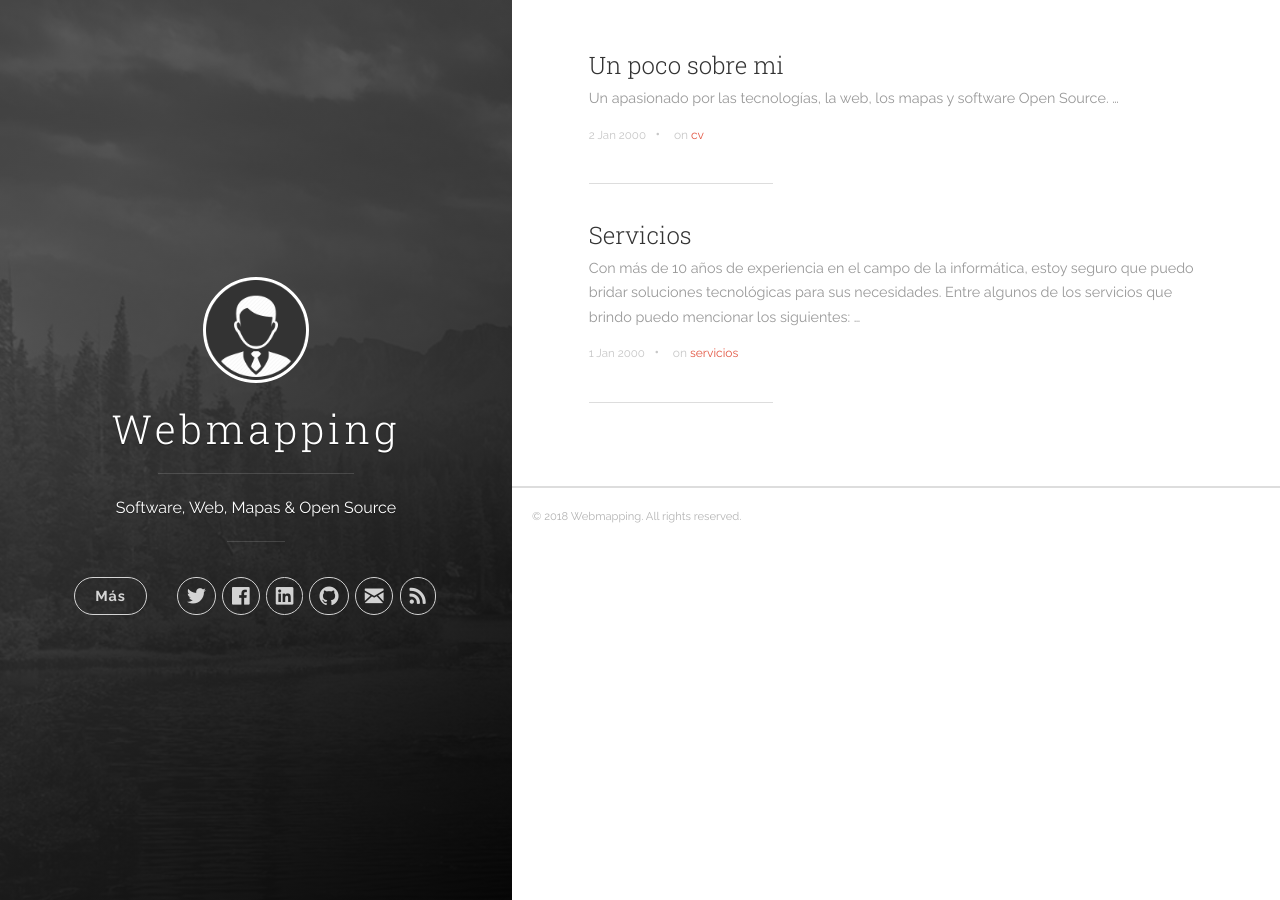
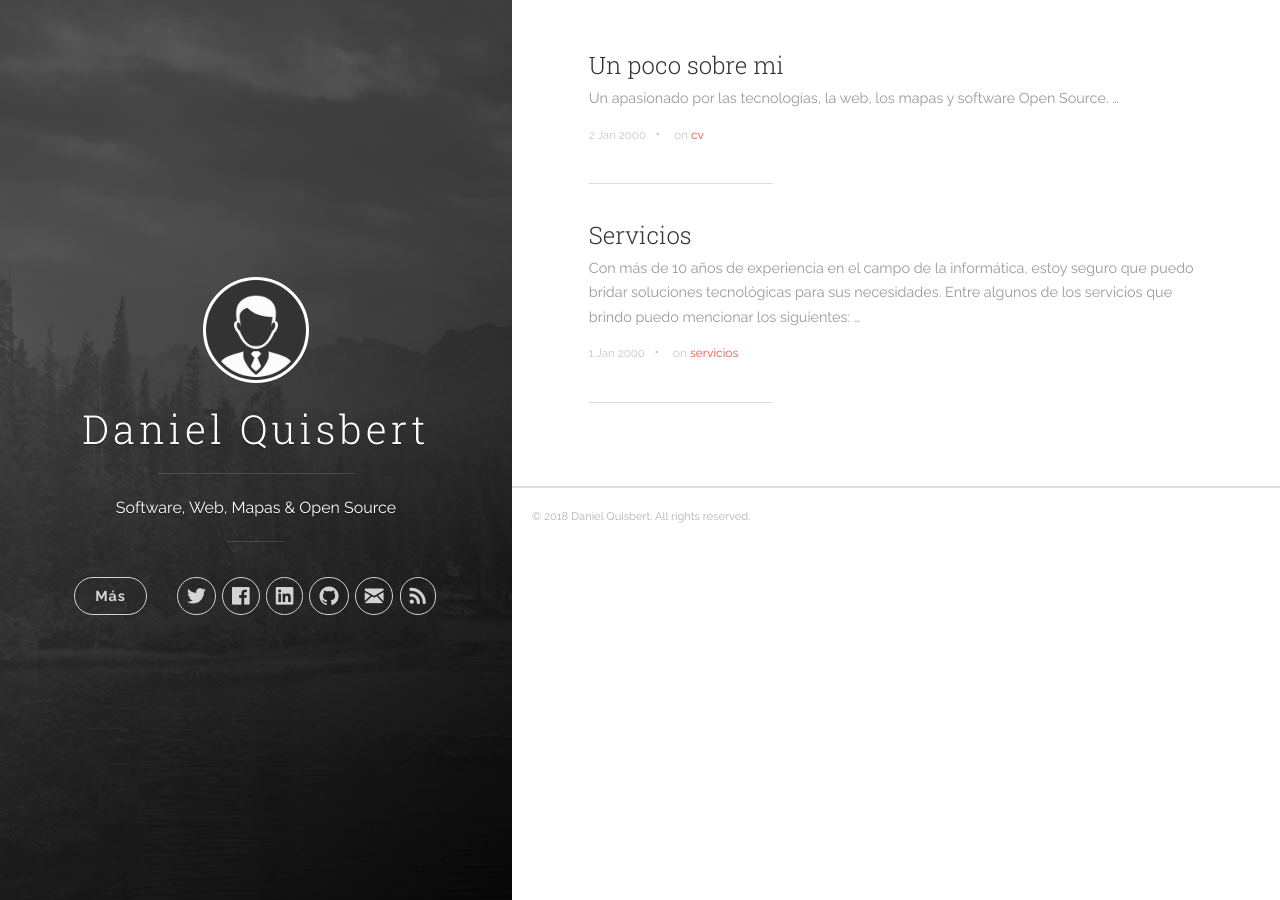
Before and after one commit to danielquisbert/danielquisbert.github.io, a Jekyll site: the page built from index.html, in a window 1280 px wide. Built offline with Jekyll 4.4.1, drawn with Linux system fonts in a browser that asks for light colours; the list of posts is cut into pages by our own code.

Commit message:
change title

```diff
--- a/_config.yml
+++ b/_config.yml
@@ -1,5 +1,5 @@
 theme: jekyll-theme-minimal# Site settings
-title: Webmapping
+title: Daniel Quisbert
 description: 'Software, Web, Mapas & Open Source'
 url: 'https://danielquisbert.github.io'
 baseurl: '/'
@@ -7,7 +7,7 @@ baseurl: '/'
 # disqus_shortname: 'your-disqus-name'
 
 author:
-  name: 'Webmapping'
+  name: 'Daniel Quisbert'
   email: dquisbert@ge0tic.net
   twitter_username: danielquisbertc
   facebook_username: daniel.quisbert
```
